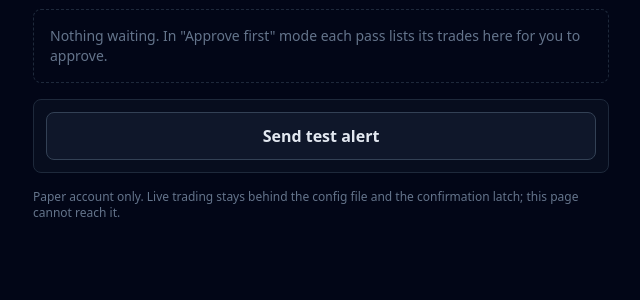
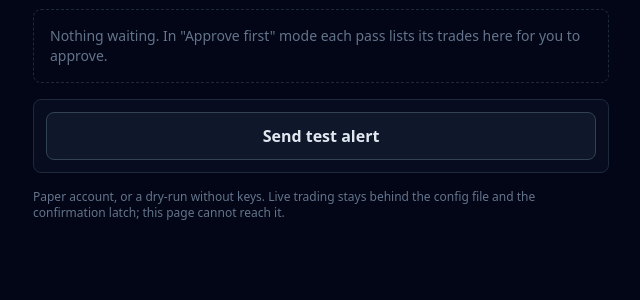
Before and after one commit to erancihan/tradebot, a FastAPI app: page /autopilot in a window 1280 px wide. Shown: the part 418-718 px from the top of the page, without its empty margins (319-959 px from the left). Run offline with FastAPI, Linux system fonts and the light colour scheme; data that the repository does not hold is empty; style sheets or scripts are compiled from the project's sources.

Commit message:
Docs: template help text states the current behaviour
- pages/settings.html stop-loss hint: "Paper/live only" -> "Paper, live and
  dry-run only" (DryRunBroker simulates brackets)
- pages/autopilot.html: "Paper account only." -> "Paper account, or a dry-run
  without keys." (autopilot_build)
- components/pending_trades.html comment: "A batch expires when the next
  pass replaces it" -> the next pass re-sizes a batch with the same trades
  and replaces it otherwise
- pages/run.html: "The dashboard never fetches from the network" / "never
  downloads data" -> "This page ..." (Today and Discover fetch with keys,
  ADR 0001)

Co-Authored-By: Claude Fable 5.1 <noreply@anthropic.com>
Claude-Session: https://claude.ai/code/session_018JPUQrkG8JpmcSypSd6hoA

```diff
--- a/tradebot/web/templates/components/pending_trades.html
+++ b/tradebot/web/templates/components/pending_trades.html
@@ -1,5 +1,6 @@
-{#- Trades waiting for approval (approve mode). A batch expires when the next
-    pass replaces it, so these are only ever one poll interval old. -#}
+{#- Trades waiting for approval (approve mode). The next pass re-sizes the
+    batch when it proposes the same trades and replaces it when not, so these
+    are only ever one poll interval old. -#}
 {% set pending = autopilot.pending %}
 <div class="space-y-2" data-pending>
   <div class="flex items-center justify-between">
--- a/tradebot/web/templates/pages/autopilot.html
+++ b/tradebot/web/templates/pages/autopilot.html
@@ -20,7 +20,7 @@
     <p class="text-xs text-slate-400" x-show="alert" x-cloak x-text="alert"></p>
   </div>
 
-  <p class="text-xs text-slate-500">Paper account only. Live trading stays behind the
-    config file and the confirmation latch; this page cannot reach it.</p>
+  <p class="text-xs text-slate-500">Paper account, or a dry-run without keys. Live trading stays behind
+    the config file and the confirmation latch; this page cannot reach it.</p>
 </section>
 {% endblock %}
--- a/tradebot/web/templates/pages/run.html
+++ b/tradebot/web/templates/pages/run.html
@@ -5,7 +5,7 @@
   <h1 class="text-lg font-semibold text-slate-100">Run a simulation</h1>
   <p class="text-sm text-slate-500">
     Backtest or dry-run a strategy on invented data (seeded, artificial calendar) or on
-    real bars already in the local cache. The dashboard never fetches from the network —
+    real bars already in the local cache. This page never fetches from the network —
     every result is labelled with the data it ran on.
   </p>
 
@@ -113,7 +113,7 @@
   <!-- Real mode with an empty cache: say how to fill it, never fetch for them -->
   <div x-show="form.source === 'real' && cache.length === 0" x-cloak
        class="rounded-lg border border-amber-800 bg-amber-950/40 p-4 text-sm text-amber-200">
-    Nothing is cached yet. The dashboard never downloads data — pull once from a
+    Nothing is cached yet. This page never downloads data — pull once from a
     terminal, then reload this page:
     <code class="mt-2 block rounded bg-slate-900 px-2 py-1 font-mono text-xs text-amber-100"
           x-text="pullHint()"></code>
--- a/tradebot/web/templates/pages/settings.html
+++ b/tradebot/web/templates/pages/settings.html
@@ -66,7 +66,7 @@
         ("max_gross_exposure", "Max invested, % of equity", ""),
         ("max_daily_loss_pct", "Daily loss halt, %", "Flatten and halt after this drop in one day."),
         ("rebalance_band_pct", "No-trade band, %", "Skip drift trades smaller than this (default 1, 0 = off); exits always run."),
-        ("stop_loss_pct", "Stop loss, % below entry", "Empty = none. Paper/live only: backtests do not model it."),
+        ("stop_loss_pct", "Stop loss, % below entry", "Empty = none. Paper, live and dry-run only: backtests do not model it."),
         ("take_profit_pct", "Take profit, % above entry", "Empty = none."),
       ] %}
       <div class="grid grid-cols-1 gap-3 sm:grid-cols-2" data-field-grid>
```
